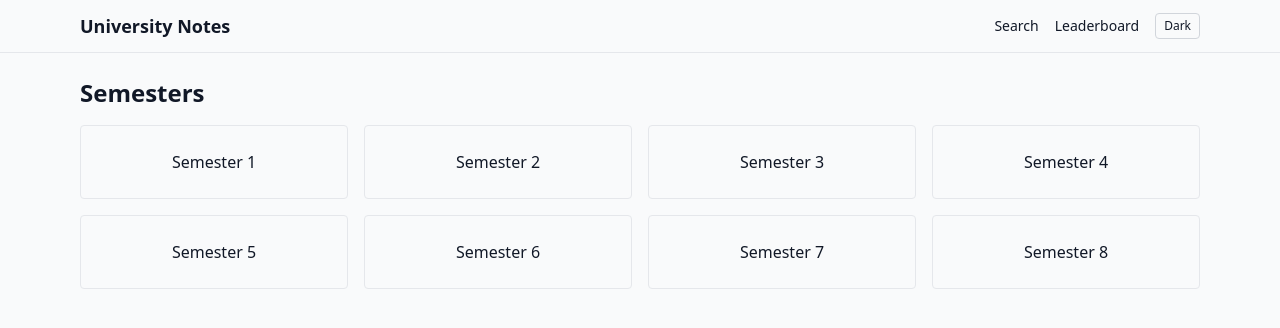
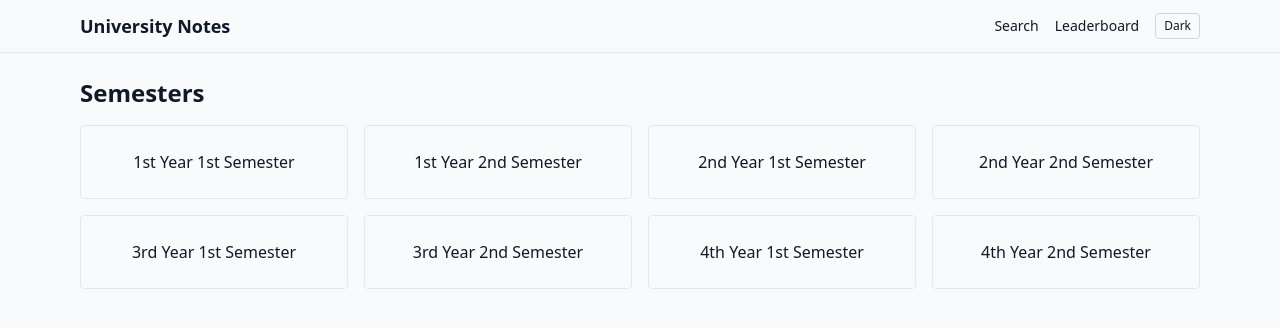
Before and after one commit to AhmedEsraf/repo_puller_script, a React (Vite) app: page / in a window 1280 px wide. Shown: the top 328 px of the page. Built offline with nearby package versions, Linux system fonts and the light colour scheme.

Commit message:
feat(ui): label semesters as 1st/2nd year, 1st/2nd semester

```diff
--- a/src/pages/Home.jsx
+++ b/src/pages/Home.jsx
@@ -1,6 +1,14 @@
 import { Link } from 'react-router-dom'
 
 const semesters = Array.from({ length: 8 }, (_, i) => i + 1)
+
+function labelForSemester(n) {
+  const year = Math.ceil(n / 2)
+  const sem = n % 2 === 1 ? 1 : 2
+  const yearOrd = ['1st', '2nd', '3rd', '4th'][year - 1] || `${year}th`
+  const semOrd = sem === 1 ? '1st' : '2nd'
+  return `${yearOrd} Year ${semOrd} Semester`
+}
 
 export default function Home() {
   return (
@@ -9,7 +17,7 @@ export default function Home() {
       <div className="grid grid-cols-2 sm:grid-cols-3 md:grid-cols-4 gap-4">
         {semesters.map(n => (
           <Link key={n} to={`/semester/${n}`} className="rounded border border-gray-200 dark:border-gray-800 p-6 hover:bg-gray-50 dark:hover:bg-gray-800">
-            <div className="text-center font-medium">Semester {n}</div>
+            <div className="text-center font-medium">{labelForSemester(n)}</div>
           </Link>
         ))}
       </div>
--- a/src/pages/Semester.jsx
+++ b/src/pages/Semester.jsx
@@ -8,6 +8,15 @@ export default function Semester() {
   const [courses, setCourses] = useState([])
   const [loading, setLoading] = useState(true)
   const [error, setError] = useState('')
+
+  function labelForSemester(n) {
+    const s = Number(n)
+    const year = Math.ceil(s / 2)
+    const sem = s % 2 === 1 ? 1 : 2
+    const yearOrd = ['1st', '2nd', '3rd', '4th'][year - 1] || `${year}th`
+    const semOrd = sem === 1 ? '1st' : '2nd'
+    return `${yearOrd} Year ${semOrd} Semester`
+  }
 
   useEffect(() => {
     // List JSON files in this semester via an index we maintain
@@ -29,7 +38,7 @@ export default function Semester() {
 
   return (
     <div>
-      <h1 className="text-2xl font-semibold mb-4">Semester {num}</h1>
+      <h1 className="text-2xl font-semibold mb-4">{labelForSemester(num)}</h1>
       <div className="grid grid-cols-1 sm:grid-cols-2 md:grid-cols-3 gap-4">
         {courses.map(c => (
           <Link key={c.code} to={`/course/semester${num}/${c.code}`} className="rounded border border-gray-200 dark:border-gray-800 p-4 hover:bg-gray-50 dark:hover:bg-gray-800">
```
